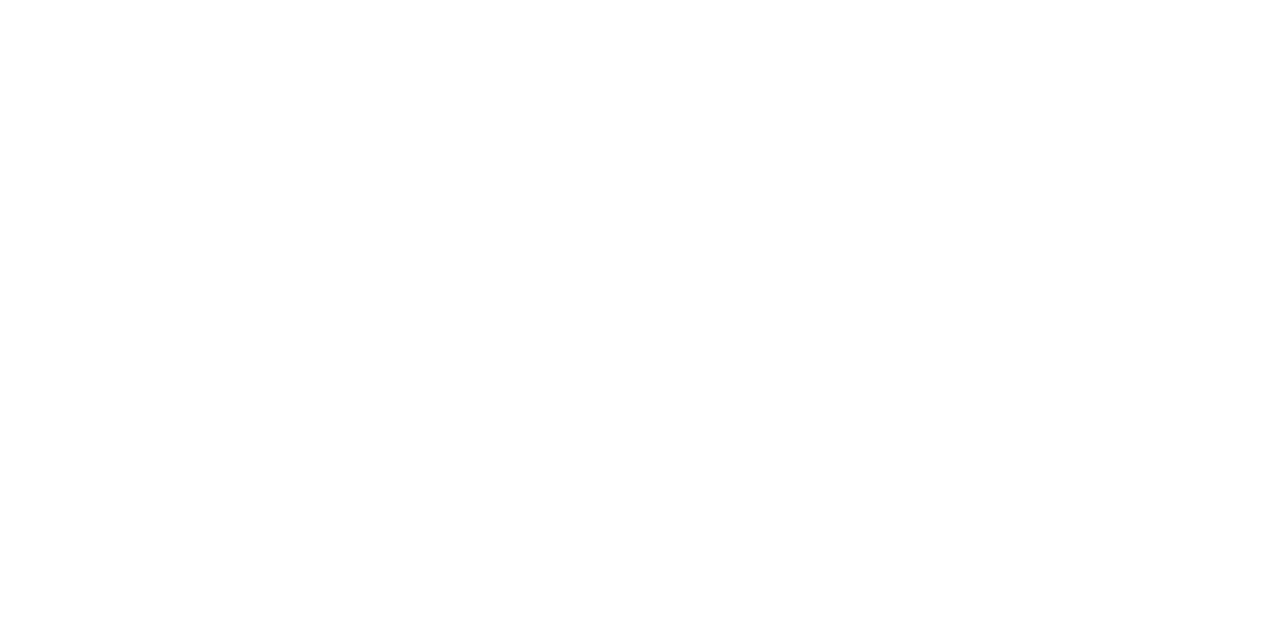
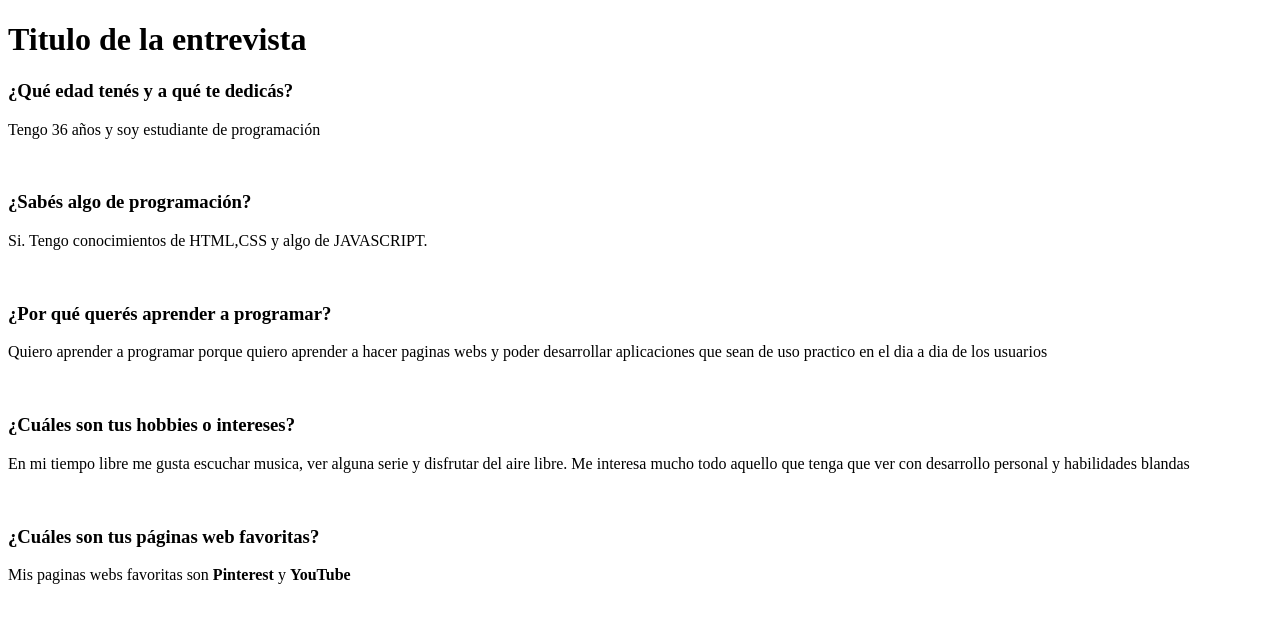
Before and after one commit to eli-ana-rjs/clase-1, a plain HTML site: page index.html in a window 1280 px wide. Drawn offline with Linux system fonts and the light colour scheme.

Commit message:
Subir ejercicio completo

```diff
--- a/index.html
+++ b/index.html
@@ -7,6 +7,26 @@
     <title>Clase 1</title>
 </head>
 <body>
+    <h1>Titulo de la entrevista</h1>
 
+    <h3>¿Qué edad tenés y a qué te dedicás?</h3>
+    <p>Tengo 36 años y soy estudiante de programación</p>
+    <br>
+
+    <h3>¿Sabés algo de programación?</h3>
+    <p>Si. Tengo conocimientos de HTML,CSS y algo de JAVASCRIPT.</p>
+    <br>
+
+    <h3>¿Por qué querés aprender a programar?</h3>
+    <p>Quiero aprender a programar porque quiero aprender a hacer paginas webs y poder desarrollar aplicaciones que sean de uso practico en el dia a dia de los usuarios</p>
+    <br>
+
+    <h3>¿Cuáles son tus hobbies o intereses?</h3>
+    <p>En mi tiempo libre me gusta escuchar musica, ver alguna serie y disfrutar del aire libre. Me interesa mucho todo aquello que tenga que ver con desarrollo personal y habilidades blandas</p>
+    <br>
+
+    <h3>¿Cuáles son tus páginas web favoritas?</h3>
+    <p>Mis paginas webs favoritas son <b>Pinterest</b> y <b>YouTube</b></p>
+    <br>
 </body>
 </html>
```
